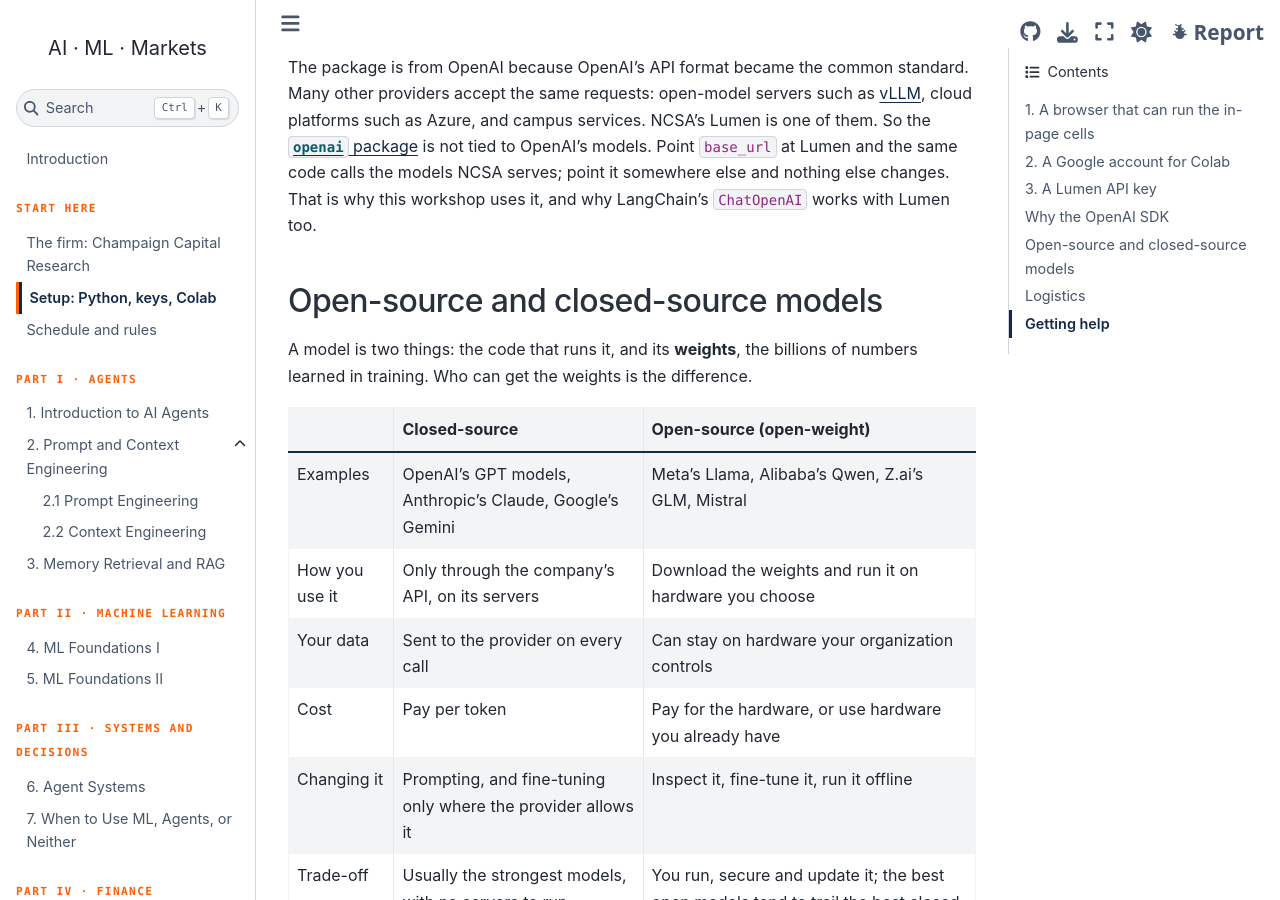
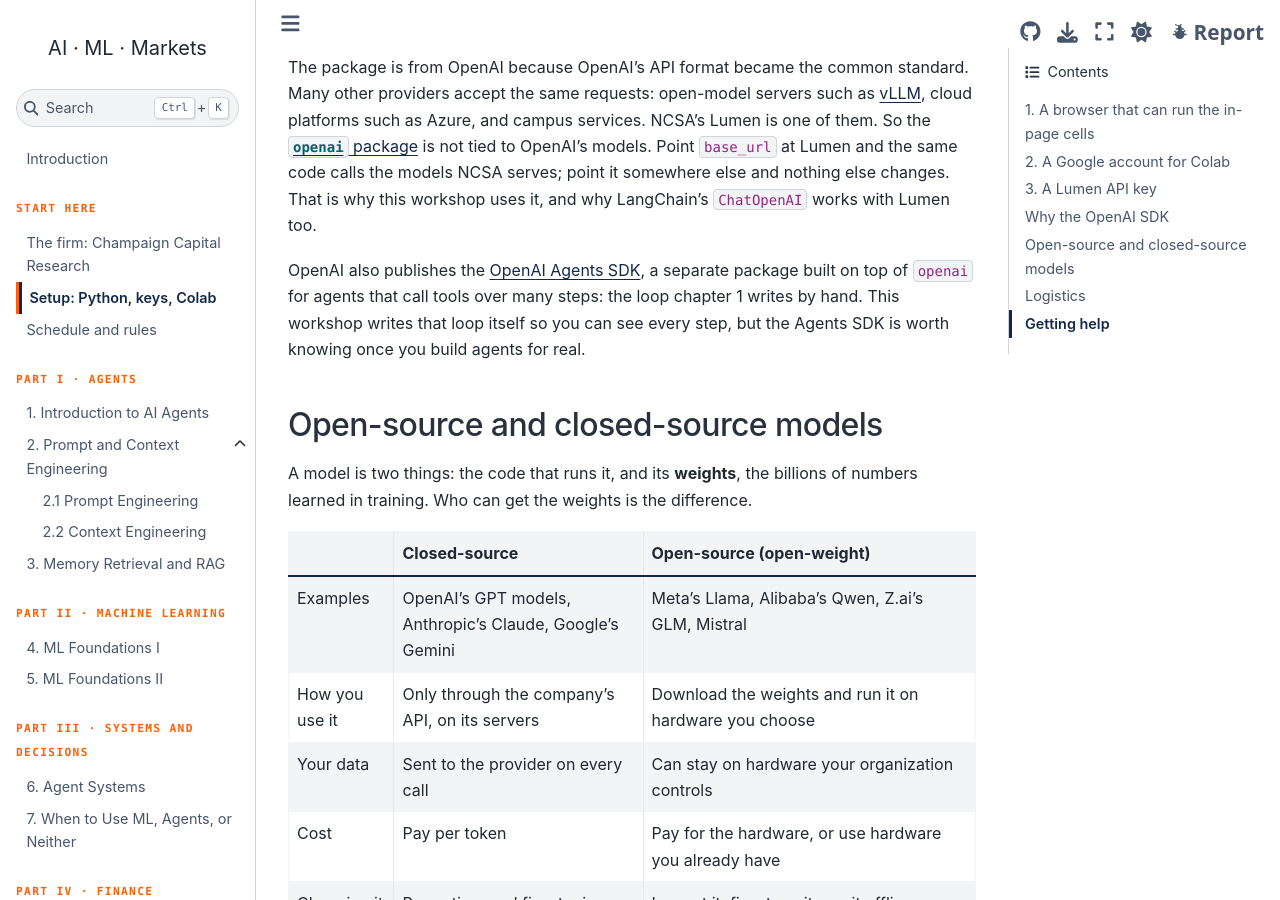
Before and after one commit to ashcastelinocs124/msba-ai-workshop, a Jupyter Book: the page built from book/setup.md, in a window 1280 px wide and 900 px high, scrolled down 3425 px. Built offline with Jupyter Book 1.0.4 settings and Sphinx 7.4.7 and the Sphinx Book theme 1.1.4, drawn with Linux system fonts in a browser that asks for light colours.

Commit message:
Link the OpenAI Agents SDK from the setup page

```diff
--- a/book/setup.md
+++ b/book/setup.md
@@ -82,6 +82,8 @@
 
 The package is from OpenAI because OpenAI's API format became the common standard. Many other providers accept the same requests: open-model servers such as [vLLM](https://docs.vllm.ai/en/latest/serving/openai_compatible_server.html), cloud platforms such as Azure, and campus services. NCSA's Lumen is one of them. So the [`openai` package](https://github.com/openai/openai-python) is not tied to OpenAI's models. Point `base_url` at Lumen and the same code calls the models NCSA serves; point it somewhere else and nothing else changes. That is why this workshop uses it, and why LangChain's `ChatOpenAI` works with Lumen too.
 
+OpenAI also publishes the [OpenAI Agents SDK](https://openai.github.io/openai-agents-python/), a separate package built on top of `openai` for agents that call tools over many steps: the loop chapter 1 writes by hand. This workshop writes that loop itself so you can see every step, but the Agents SDK is worth knowing once you build agents for real.
+
 ## Open-source and closed-source models
 
 A model is two things: the code that runs it, and its **weights**, the billions of numbers learned in training. Who can get the weights is the difference.
```
